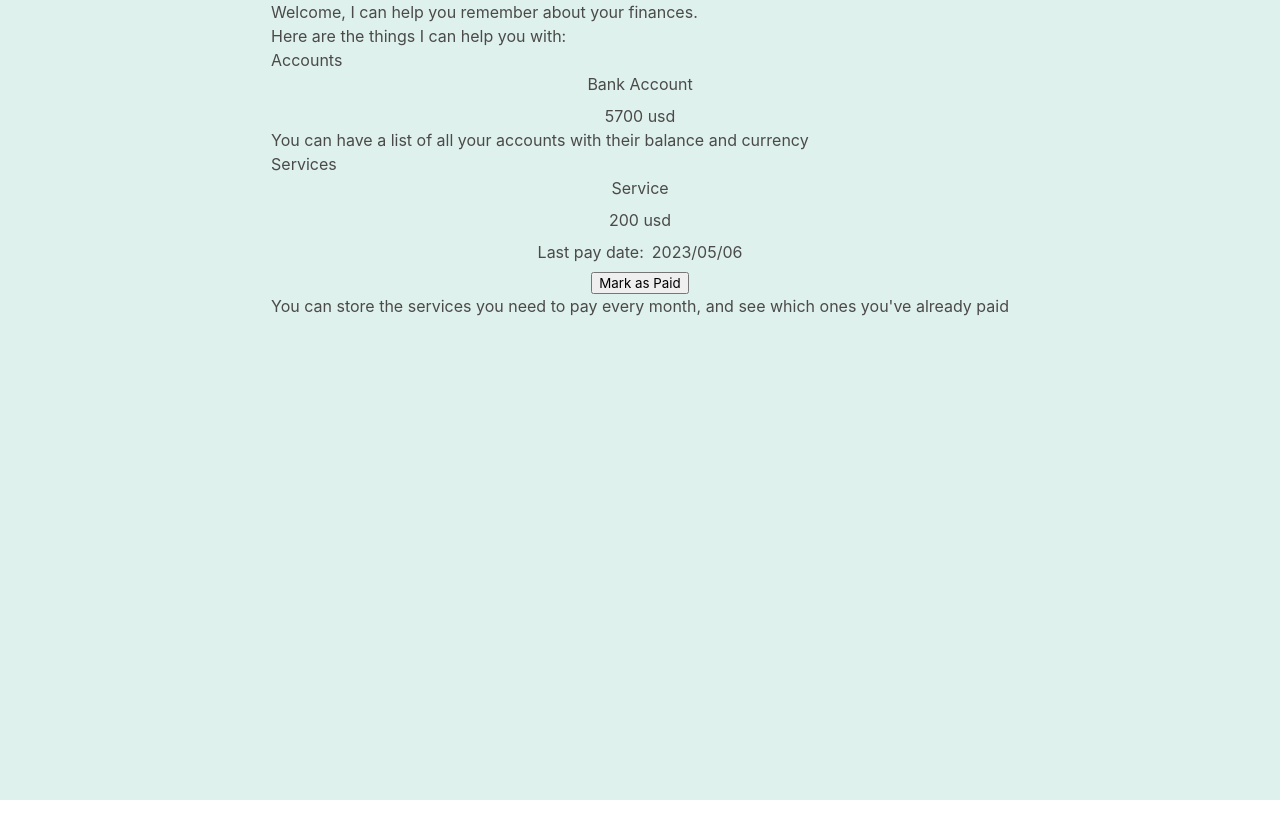
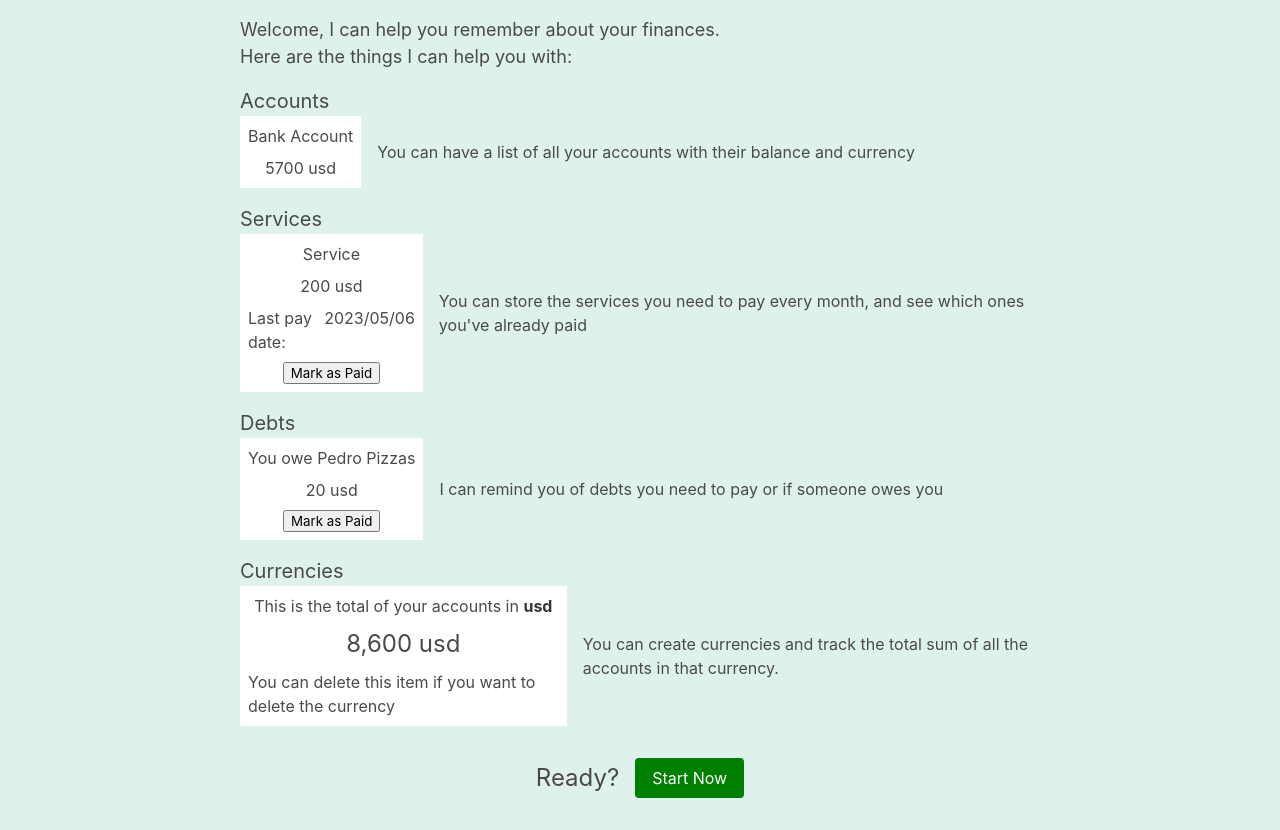
Before and after one commit to juanfrvera/finances, a SvelteKit app: page / in a window 1280 px wide. Before the commit the page ends 800 px from the top, so only its background shows below. Built offline with nearby package versions, Linux system fonts and the light colour scheme; no server answers.

Commit message:
wip: welcome screen

```diff
--- a/src/app.scss
+++ b/src/app.scss
@@ -1,3 +1,4 @@
+$primary: green;
 /* Write your global styles here, in SCSS syntax. Variables and mixins from the src/variables.scss file are available here without importing */ /* Import only what you need from Bulma */
 @import 'bulma/sass/utilities/_all';
 @import 'bulma/sass/base/_all';
--- a/src/lib/components/item/typings.d.ts
+++ b/src/lib/components/item/typings.d.ts
@@ -30,7 +30,7 @@ export interface IDebtConfig {
     amount: number;
     currency: string;
     theyPayMe: boolean;
-    paidDate: string;
+    paidDate?: string;
 }
 
 export interface IAsyncOp<Data, Success, Error> {
--- a/src/routes/+page.svelte
+++ b/src/routes/+page.svelte
@@ -3,9 +3,17 @@
 	import { UserStore } from '../lib/util/storage/user.storage';
 	import Items from '@/lib/components/item/items.svelte';
 	import type { IStorage } from '@/lib/util/storage/typings';
-	import type { IAccountConfig, IItemData, IServiceConfig } from '@/lib/components/item/typings';
+	import type {
+		IAccountConfig,
+		ICurrencyConfig,
+		IDebtConfig,
+		IItemData,
+		IServiceConfig
+	} from '@/lib/components/item/typings';
 	import AccountSeeRender from '@/lib/components/item/item-see/renders/account-see-render.svelte';
 	import ServiceSeeRender from '@/lib/components/item/item-see/renders/service-see-render.svelte';
+	import DebtSeeRender from '@/lib/components/item/item-see/renders/debt-see-render.svelte';
+	import CurrencySeeRender from '@/lib/components/item/item-see/renders/currency-see-render.svelte';
 
 	const ui: {
 		loadingItems?: boolean;
@@ -13,6 +21,8 @@
 			examples: {
 				account: IItemData<IAccountConfig>;
 				service: IItemData<IServiceConfig>;
+				debt: IItemData<IDebtConfig>;
+				currency: IItemData<ICurrencyConfig>;
 			};
 		};
 		showItems?: boolean;
@@ -48,6 +58,25 @@
 								isManual: true,
 								lastPayDateString: '2023/05/06'
 							}
+						},
+						debt: {
+							id: 'debt',
+							type: 'debt',
+							config: {
+								withWho: 'Pedro',
+								description: 'Pizzas',
+								amount: 20,
+								currency: 'usd',
+								theyPayMe: false
+							}
+						},
+						currency: {
+							id: 'currency',
+							type: 'currency',
+							config: {
+								currency: 'usd',
+								total: 8600
+							}
 						}
 					}
 				};
@@ -59,22 +88,61 @@
 <div id="container">
 	{#if ui.newcomerWelcome}
 		<div>
-			<p>Welcome, I can help you remember about your finances.</p>
-			<p>Here are the things I can help you with:</p>
-			<div>
-				<div>
-					<h3>Accounts</h3>
-					<AccountSeeRender data={ui.newcomerWelcome.examples.account} />
-					<p>You can have a list of all your accounts with their balance and currency</p>
+			<div class="main-info-container">
+				<p class="main-info">Welcome, I can help you remember about your finances.</p>
+				<p class="main-info">Here are the things I can help you with:</p>
+			</div>
+			<div class="example-item-list">
+				<div class="example-item">
+					<h3 class="example-item-title">Accounts</h3>
+					<div class="item-and-info">
+						<div class="item-square">
+							<AccountSeeRender data={ui.newcomerWelcome.examples.account} />
+						</div>
+						<div class="example-item-info">
+							You can have a list of all your accounts with their balance and currency
+						</div>
+					</div>
 				</div>
-				<div>
-					<h3>Services</h3>
-					<ServiceSeeRender data={ui.newcomerWelcome.examples.service} />
-					<p>
-						You can store the services you need to pay every month, and see which ones you've
-						already paid
-					</p>
+				<div class="example-item">
+					<h3 class="example-item-title">Services</h3>
+					<div class="item-and-info">
+						<div class="item-square">
+							<ServiceSeeRender data={ui.newcomerWelcome.examples.service} />
+						</div>
+						<div class="example-item-info">
+							You can store the services you need to pay every month, and see which ones you've
+							already paid
+						</div>
+					</div>
 				</div>
+				<div class="example-item">
+					<h3 class="example-item-title">Debts</h3>
+					<div class="item-and-info">
+						<div class="item-square">
+							<DebtSeeRender data={ui.newcomerWelcome.examples.debt} />
+						</div>
+						<div class="example-item-info">
+							I can remind you of debts you need to pay or if someone owes you
+						</div>
+					</div>
+				</div>
+				<div class="example-item">
+					<h3 class="example-item-title">Currencies</h3>
+					<div class="item-and-info">
+						<div class="item-square">
+							<CurrencySeeRender data={ui.newcomerWelcome.examples.currency} />
+						</div>
+						<div class="example-item-info">
+							You can create currencies and track the total sum of all the accounts in that
+							currency.
+						</div>
+					</div>
+				</div>
+			</div>
+			<div class="call-to-action">
+				<div class="call-to-action-info">Ready?</div>
+				<button class="call-to-action-button button is-primary">Start Now</button>
 			</div>
 		</div>
 	{/if}
@@ -96,8 +164,44 @@
 		min-height: 100%;
 	}
 	#container {
+		max-width: 800px;
+		margin: auto;
+	}
+
+	.main-info-container {
+		padding: 16px 0;
+	}
+
+	.main-info {
+		font-size: 18px;
+	}
+
+	.example-item-list {
 		display: flex;
+		flex-direction: column;
+		gap: 16px;
+	}
+
+	.example-item-title {
+		font-size: 20px;
+	}
+	.item-square {
+		background-color: white;
+		padding: 8px;
+	}
+
+	.item-and-info {
+		display: flex;
+		align-items: center;
+		gap: 16px;
+	}
+
+	.call-to-action {
+		padding: 32px 0;
+		display: flex;
+		gap: 16px;
+		align-items: center;
 		justify-content: center;
-		align-items: center;
+		font-size: 24px;
 	}
 </style>
```
